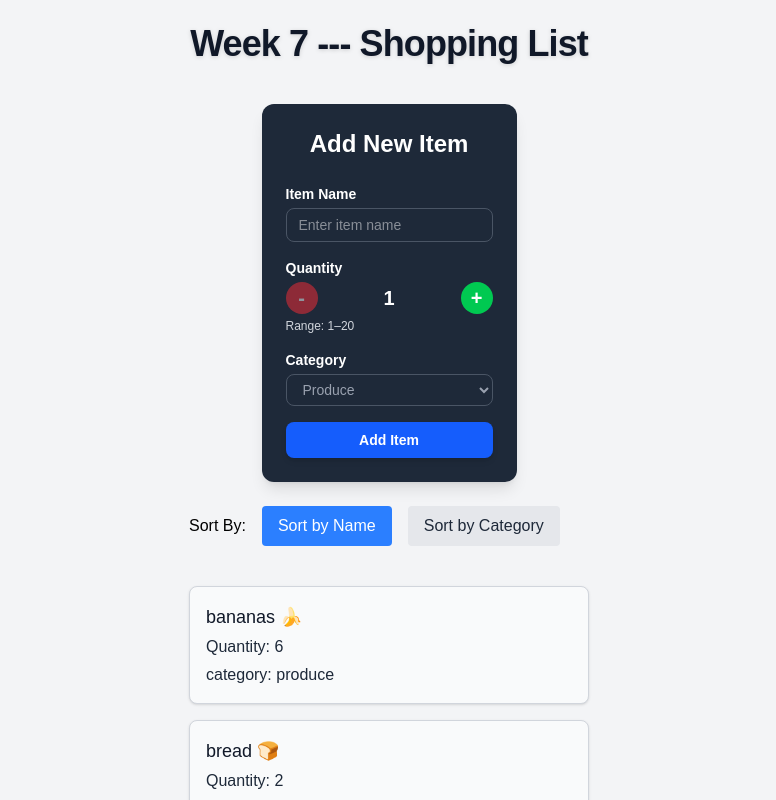
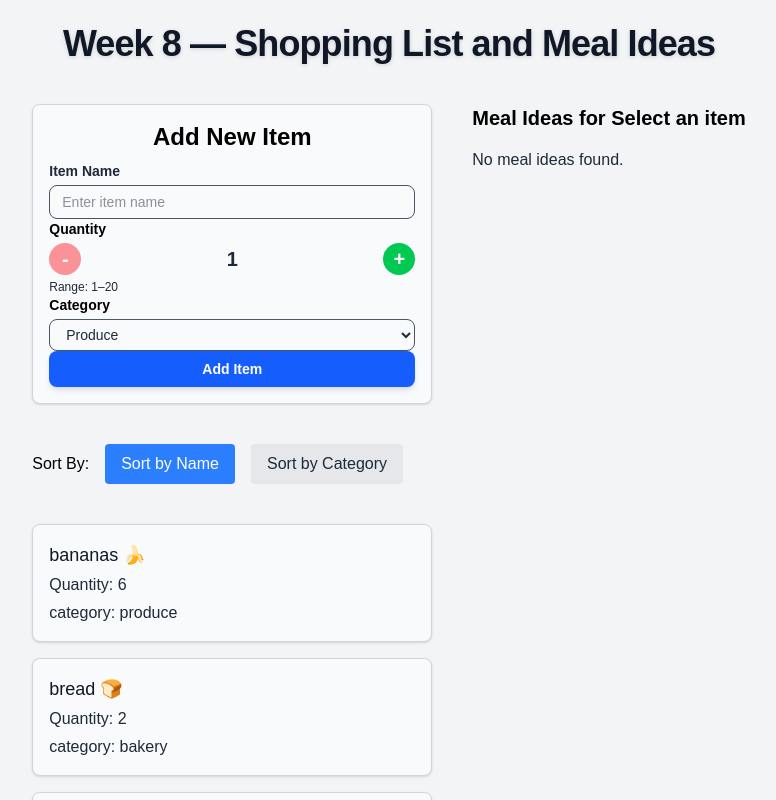
Before and after one commit to S-hussaini/cprg306-assignments, a Next.js app: page /week-8 in a window 1280 px wide. Shown: the top 800 px of the page, without its empty margins (251-1027 px from the left). Built offline with nearby package versions, Linux system fonts and the light colour scheme.

Commit message:
i have changed and add some code into this page to make it work as i want

```diff
--- a/app/week-8/new-item.js
+++ b/app/week-8/new-item.js
@@ -36,13 +36,13 @@ export default function NewItem({ onAddItem }) {
     <div>
       <form
         onSubmit={handleSubmit}
-        className="w-full max-w-lg bg-gray-800 p-6 rounded-xl shadow-lg flex flex-col gap-4">
-        <h2 className="text-white text-2xl font-bold text-center mb-2">
+        className="bg-gray-50 border border-gray-300 rounded-lg p-4 mb-4 shadow-sm list-none w-[400px] cursor-pointer hover:bg-gray-100">
+        <h2 className="text-black text-2xl font-bold text-center mb-2">
           Add New Item
         </h2>
 
         <div>
-          <label className="block text-white font-semibold mb-1 text-sm">
+          <label className="block text-gray-800 font-semibold mb-1 text-sm">
             Item Name
           </label>
 
@@ -52,12 +52,12 @@ export default function NewItem({ onAddItem }) {
             onChange={(e) => setName(e.target.value)}
             required
             placeholder="Enter item name"
-            className="w-full px-3 py-1.5 border border-gray-600 rounded-lg focus:outline-none focus:ring-2 focus:ring-blue-500 text-gray-100 text-sm"
+            className="w-full px-3 py-1.5 border border-gray-600 rounded-lg focus:outline-none focus:ring-2 focus:ring-blue-500 text-gray-800 text-sm"
           />
         </div>
 
         <div>
-          <label className="block text-white font-semibold mb-1 text-sm">
+          <label className="block text-black font-semibold mb-1 text-sm">
             Quantity
           </label>
           <div className="flex items-center justify-between gap-3">
@@ -69,7 +69,7 @@ export default function NewItem({ onAddItem }) {
               -
             </button>
 
-            <span className="text-xl font-semibold text-white">{quantity}</span>
+            <span className="text-xl font-semibold text-gray-800">{quantity}</span>
             <button
               type="button"
               onClick={increment}
@@ -79,20 +79,20 @@ export default function NewItem({ onAddItem }) {
             </button>
         </div>
 
-        <p className="text-gray-300 text-xs mt-1">
+        <p className="text-gray-800 text-xs mt-1">
           Range: 1–20
         </p>
         </div>
 
           <div>
-            <label className="block text-white font-semibold mb-1 text-sm">
+            <label className="block text-black font-semibold mb-1 text-sm">
               Category
             </label>
 
             <select
               value={category}
               onChange={(e) => setCategory(e.target.value)}
-              className="w-full px-3 py-1.5 border border-gray-600 rounded-lg focus:outline-none focus:ring-2 focus:ring-blue-500 text-gray-400 text-sm">
+              className="w-full px-3 py-1.5 border border-gray-600 rounded-lg focus:outline-none focus:ring-2 focus:ring-blue-500 text-gray-800 text-sm">
               <option value="produce">Produce</option>
               <option value="dairy">Dairy</option>
               <option value="bakery">Bakery</option>
--- a/app/week-8/page.js
+++ b/app/week-8/page.js
@@ -3,25 +3,45 @@ import { useState } from "react";
 import ItemList from "./item-list";
 import NewItem from "./new-item";
 import itemsData from "./items.json";
+import MealIdeas from "./meal-ideas";
 
 
-//Initialize a state variable (e.g., items) with the data from items.json.
-
-export default function Page()
-{
+export default function Page() {
   const [items, setItems] = useState(itemsData);
 
-  const handelAddItem = (newItem) => {
-    setItems((prevItems) =>[...prevItems, newItem]);
+  const [selectedItemName, setSelectedItemName] = useState("");
+
+  const handleAddItem = (newItem) => {
+    setItems((prevItems) => [...prevItems, newItem]);
+  };
+
+  const handleItemSelect = (item) => {
+    if (!item || !item.name) return;
+
+    const cleanedName = item.name
+      .replace(/([\u2700-\u27BF]|[\uE000-\uF8FF]|\uD83C[\uDC00-\uDFFF]|\uD83D[\uDC00-\uDFFF]|\uFE0F|\u200D)/g, "")
+      .split(",")[0]
+      .trim();
+    setSelectedItemName(cleanedName);
+    console.log("Selected ingredient:", cleanedName);
   };
 
   return (
-    <main className = " p-6 bg-gray-100 min-h-screen flex flex-col items-center">
+    <main className="p-6 bg-gray-100 min-h-screen flex flex-col items-center">
       <h1 className="text-4xl font-bold mb-10 text-gray-900 tracking-tight drop-shadow-sm">
-        Week 7 --- Shopping List
+        Week 8 — Shopping List and Meal Ideas
       </h1>
-      <NewItem onAddItem={handelAddItem} />
-      <ItemList items={items} />
+
+      <div className="flex flex-col md:flex-row gap-10 items-start w-full justify-center">
+        <div className="flex flex-col items-center">
+          <NewItem onAddItem={handleAddItem} />
+          <ItemList items={items} onItemSelect={handleItemSelect} />
+        </div>
+
+        <div className="flex flex-col items-center">
+          <MealIdeas ingredient={selectedItemName} />
+        </div>
+      </div>
     </main>
   );
 }
```
